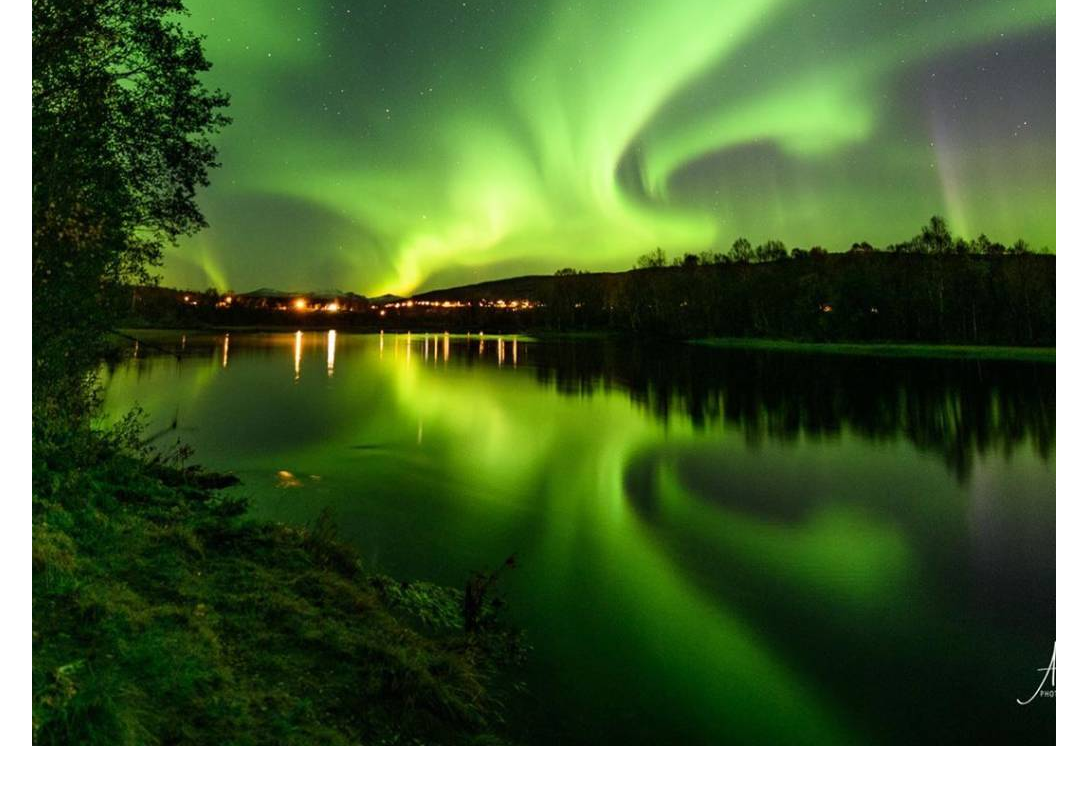
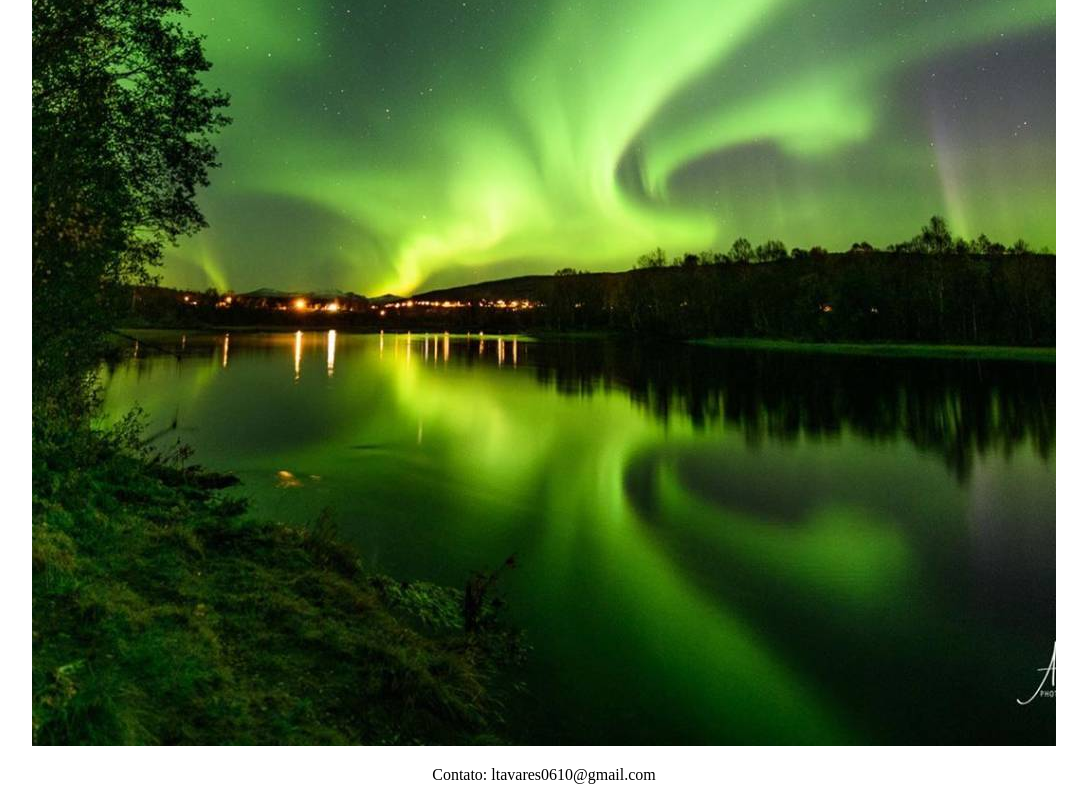
Before and after one commit to leandrot0610/leandrot0610.github.io, a plain HTML site: page index.html in a window 1280 px wide. Shown: the part 392-1192 px from the top of the page, without its empty margins (96-1183 px from the left). Before the commit the page ends 1150 px from the top, so only its background shows below. Drawn offline with Linux system fonts and the light colour scheme.

Commit message:
contato adicionado

```diff
--- a/index.html
+++ b/index.html
@@ -12,5 +12,7 @@
 			<img src="imagens/perfil.jpg">
 		</a>
 	</center>
+
+	<p style="text-align:center;">Contato: ltavares0610@gmail.com</p>
 </body>
 </html>
```
